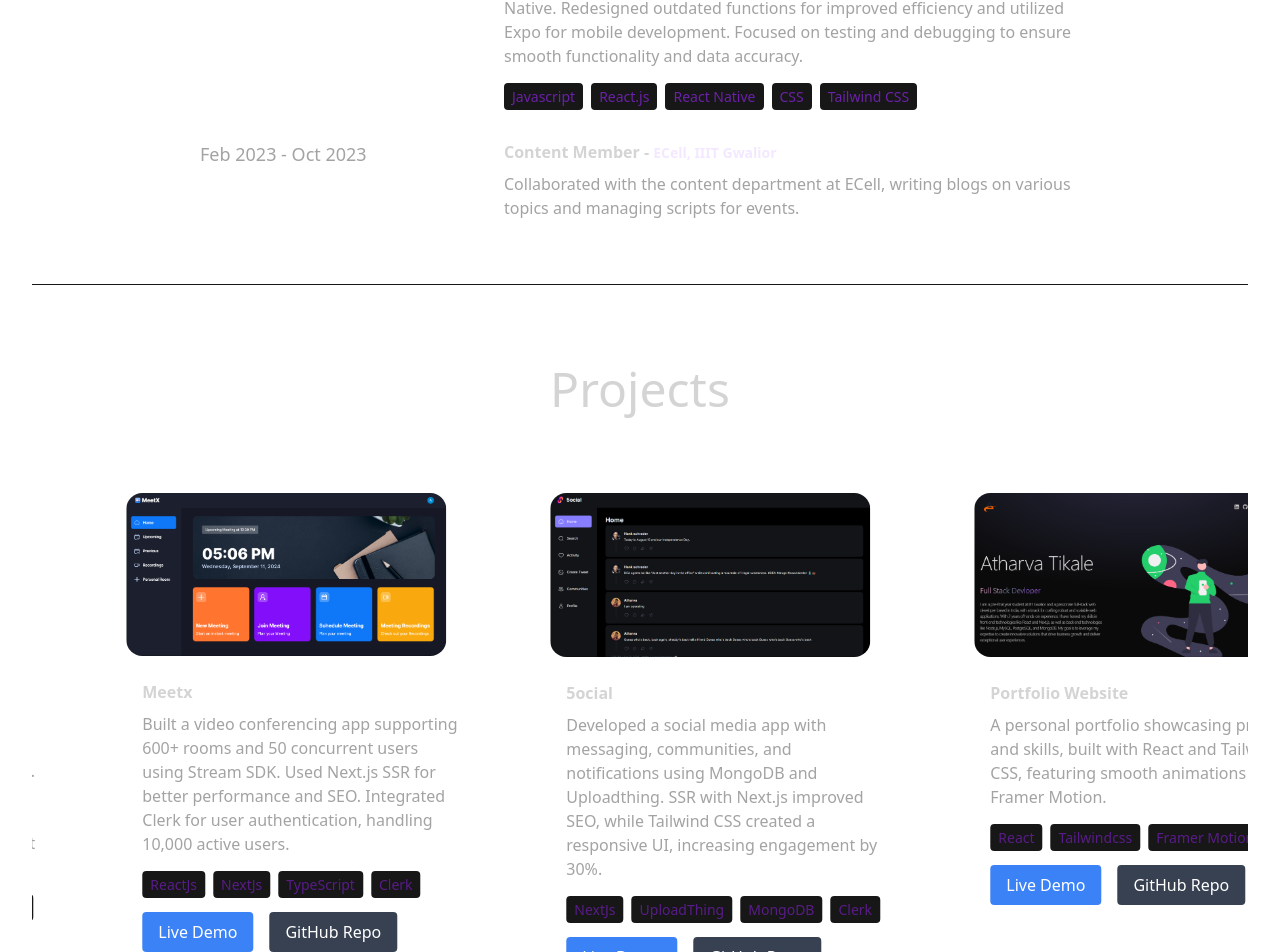
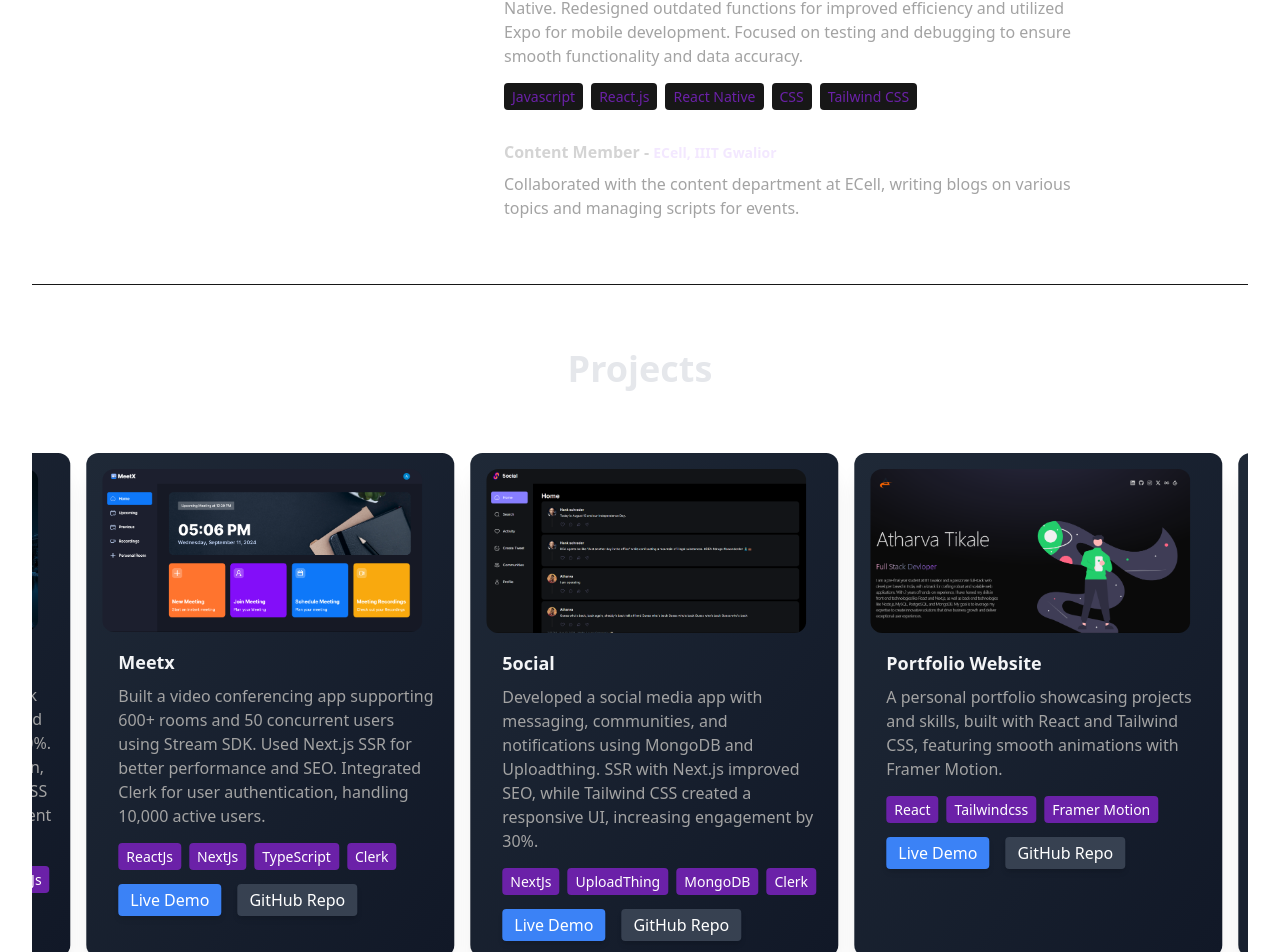
Before and after one commit to groot34/myPFrontend, a React (Vite) app: page / in a window 1280 px wide. Shown: the part 2759-3711 px from the top of the page. Built offline with nearby package versions, Linux system fonts and the light colour scheme.

Commit message:
final changes

```diff
--- a/src/components/Expirence.jsx
+++ b/src/components/Expirence.jsx
@@ -21,7 +21,7 @@
                 initial={{opacity:0, x:-100}}
                 transition={{duration:1}}
                 className='w-full lg:w-1/4'>
-                    <p className='mb-2 text-lg text-neutral-400'>{expirence.year}</p>
+                    <p className='mb-2 text-lg text-white'>{expirence.year}</p>
                 </motion.div>
 
                 <motion.div
--- a/src/components/Footer.jsx
+++ b/src/components/Footer.jsx
@@ -6,6 +6,9 @@
 
 const Footer = () => {
   const [isVisible, setIsVisible] = useState(false);
+
+  // Get the current year
+  const currentYear = new Date().getFullYear();
 
   // Scroll-to-top function
   const scrollToTop = () => {
@@ -70,6 +73,11 @@
           <FaArrowUp className="w-5 h-5" />
         </button>
       )}
+
+      {/* Copyright text at the bottom with current year */}
+      <p className="text-xs text-gray-500 mt-4">
+        © {currentYear}, All Rights Reserved
+      </p>
     </div>
   );
 };
--- a/src/components/Projects.jsx
+++ b/src/components/Projects.jsx
@@ -4,16 +4,15 @@
 
 const Projects = () => {
   const [isHovered, setIsHovered] = useState(false);
-  const [isMobile, setIsMobile] = useState(false); // State to track mobile view
-  const controls = useAnimation(); // Controls for the animation
+  const [isMobile, setIsMobile] = useState(false);
+  const controls = useAnimation();
 
-  // Detect if the screen is mobile size
   useEffect(() => {
     const handleResize = () => {
-      setIsMobile(window.innerWidth <= 768); // Adjust mobile width breakpoint
+      setIsMobile(window.innerWidth <= 768);
     };
 
-    handleResize(); // Call once on mount
+    handleResize();
     window.addEventListener("resize", handleResize);
 
     return () => {
@@ -21,36 +20,32 @@
     };
   }, []);
 
-  // Infinite scroll animation with hover effect for larger screens
   const scrollAnimation = {
     x: ["0%", "-100%"],
     transition: {
       x: {
         repeat: Infinity,
         repeatType: "loop",
-        duration: isMobile ? 15 : 20, // Faster animation on mobile
+        duration: isMobile ? 15 : 20,
         ease: "linear",
       },
     },
   };
 
-  // Effect to handle pause/resume of animation based on hover state
   useEffect(() => {
     if (isHovered) {
-      controls.stop(); // Stop scrolling when hovered
+      controls.stop();
     } else {
       const timeout = setTimeout(() => {
-        controls.start(scrollAnimation); // Resume scrolling after delay
-      }, 1000); // Delay for 1 second after mouse leaves
+        controls.start(scrollAnimation);
+      }, 1000);
 
-      return () => clearTimeout(timeout); // Clean up timeout
+      return () => clearTimeout(timeout);
     }
   }, [isHovered, controls, isMobile]);
 
-  // Duplicating the project list for seamless infinite scrolling on larger screens
-  const duplicatedProjects = [...PROJECTS, ...PROJECTS]; // Double the array for smooth looping
+  const duplicatedProjects = [...PROJECTS, ...PROJECTS];
 
-  // Redirect function to open links in a new tab
   const redirect = (url) => {
     if (url) {
       window.open(url, "_blank");
@@ -59,7 +54,6 @@
     }
   };
 
-  // Handle click for buttons
   const handleClick = (url) => {
     redirect(url);
   };
@@ -70,56 +64,54 @@
         whileInView={{ opacity: 1, y: 0 }}
         initial={{ opacity: 0, y: -100 }}
         transition={{ duration: 0.5 }}
-        className="my-20 text-center text-5xl"
+        className="my-16 text-center text-4xl font-bold text-gray-200"
       >
         Projects
       </motion.h2>
 
       {isMobile ? (
-        // Mobile view: Display projects in columns with alternating animations
-        <div className="space-y-6">
+        <div className="space-y-4">
           {PROJECTS.map((project, index) => (
             <motion.div
               key={index}
               initial={{ opacity: 0, x: index % 2 === 0 ? -100 : 100 }}
               whileInView={{ opacity: 1, x: 0 }}
               transition={{ duration: 1 }}
-              className="flex flex-col items-center mb-10"
+              className="flex flex-col items-center mb-8 bg-gradient-to-br from-gray-800 to-gray-900 shadow-lg rounded-xl p-4 hover:shadow-2xl transition-shadow duration-300"
+              whileHover={{ scale: 1.05 }}
             >
               <img
                 src={project.image}
                 alt={project.title}
-                className="mb-6 rounded-2xl w-full max-w-xs"
-                width={280} // Adjusted width for mobile
-                height={280} // Adjusted height for mobile
+                className="mb-4 rounded-xl w-full max-w-xs"
+                width={260}
+                height={260}
               />
               <div className="text-center max-w-xs">
-                <h6 className="mb-2 font-semibold">{project.title}</h6>
+                <h6 className="mb-2 text-lg font-semibold text-gray-100">{project.title}</h6>
                 <p className="mb-4 text-neutral-400">{project.description}</p>
 
-                {/* Technologies */}
                 <div className="mb-4">
                   {project.technologies.map((tech, techIndex) => (
                     <span
                       key={techIndex}
-                      className="mr-2 rounded bg-neutral-900 px-2 py-1 text-sm font-medium text-purple-900"
+                      className="mr-2 rounded bg-purple-800 px-2 py-1 text-sm font-medium text-white"
                     >
                       {tech}
                     </span>
                   ))}
                 </div>
 
-                {/* Buttons for Live Link and GitHub Repo */}
                 <div className="flex justify-center space-x-4">
                   <button
                     onClick={() => handleClick(project.liveLink)}
-                    className="cursor-pointer rounded bg-blue-500 px-4 py-2 text-white hover:bg-blue-600 transition duration-300"
+                    className="cursor-pointer rounded bg-blue-500 px-3 py-1 text-white hover:bg-blue-600 transition duration-300 shadow-md hover:shadow-lg"
                   >
                     Live Demo
                   </button>
                   <button
                     onClick={() => handleClick(project.githubLink)}
-                    className="cursor-pointer rounded bg-gray-700 px-4 py-2 text-white hover:bg-gray-800 transition duration-300"
+                    className="cursor-pointer rounded bg-gray-700 px-3 py-1 text-white hover:bg-gray-800 transition duration-300 shadow-md hover:shadow-lg"
                   >
                     GitHub Repo
                   </button>
@@ -129,52 +121,50 @@
           ))}
         </div>
       ) : (
-        // Larger screens: Infinite scrolling animation
         <motion.div
-          className="flex space-x-6"
-          animate={controls} // Control the animation with Framer Motion's controls
-          onMouseEnter={() => setIsHovered(true)} // Pause when mouse enters
-          onMouseLeave={() => setIsHovered(false)} // Resume after delay when mouse leaves
+          className="flex space-x-4"
+          animate={controls}
+          onMouseEnter={() => setIsHovered(true)}
+          onMouseLeave={() => setIsHovered(false)}
         >
           {duplicatedProjects.map((project, index) => (
             <motion.div
               key={index}
-              className="min-w-[300px] lg:min-w-[400px] flex-shrink-0 mb-10"
+              className="min-w-[260px] lg:min-w-[320px] flex-shrink-0 mb-6 bg-gradient-to-br from-gray-800 to-gray-900 shadow-xl rounded-xl p-4 hover:shadow-2xl transition-shadow duration-300"
+              whileHover={{ scale: 1.05 }}
             >
               <img
                 src={project.image}
                 alt={project.title}
-                className="mb-6 rounded-2xl w-full max-w-xs"
-                width={300} // Adjusted width for larger screens
-                height={300} // Adjusted height for larger screens
+                className="mb-4 rounded-xl w-full max-w-xs"
+                width={280}
+                height={280}
               />
               <div className="ml-4 max-w-xs">
-                <h6 className="mb-2 font-semibold">{project.title}</h6>
+                <h6 className="mb-2 text-lg font-semibold text-gray-100">{project.title}</h6>
                 <p className="mb-4 text-neutral-400">{project.description}</p>
 
-                {/* Technologies */}
                 <div className="mb-4">
                   {project.technologies.map((tech, techIndex) => (
                     <span
                       key={techIndex}
-                      className="mr-2 rounded bg-neutral-900 px-2 py-1 text-sm font-medium text-purple-900"
+                      className="mr-2 rounded bg-purple-800 px-2 py-1 text-sm font-medium text-white"
                     >
                       {tech}
                     </span>
                   ))}
                 </div>
 
-                {/* Buttons for Live Link and GitHub Repo */}
                 <div className="flex space-x-4">
                   <button
                     onClick={() => handleClick(project.liveLink)}
-                    className="cursor-pointer rounded bg-blue-500 px-4 py-2 text-white hover:bg-blue-600 transition duration-300"
+                    className="cursor-pointer rounded bg-blue-500 px-3 py-1 text-white hover:bg-blue-600 transition duration-300 shadow-md hover:shadow-lg"
                   >
                     Live Demo
                   </button>
                   <button
                     onClick={() => handleClick(project.githubLink)}
-                    className="cursor-pointer rounded bg-gray-700 px-4 py-2 text-white hover:bg-gray-800 transition duration-300"
+                    className="cursor-pointer rounded bg-gray-700 px-3 py-1 text-white hover:bg-gray-800 transition duration-300 shadow-md hover:shadow-lg"
                   >
                     GitHub Repo
                   </button>
--- a/src/components/Technologies.jsx
+++ b/src/components/Technologies.jsx
@@ -174,6 +174,7 @@
                 animate="animate"
                 className="rounded-2xl border-4 border-neutral-800 p-4 cursor-pointer"
                 onHoverStart={() => setSelectedIcon(index)}
+                onClick={() => setSelectedIcon(index)}
               >
                 {icon.src ? (
                   <img className="w-16 h-16" src={icon.src} alt={icon.alt} />
--- a/src/components/TypingEffect.jsx
+++ b/src/components/TypingEffect.jsx
@@ -3,7 +3,7 @@
 
 const TypingEffect = () => {
   const [text] = useTypewriter({
-    words: ['Full stack developer', 'Android developer', 'Reader', 'Geopolitical Enthusiast', 'Programmer'],
+    words: ['Full stack developer', 'Android developer', 'Reader', 'Geopolitical Enthusiast', 'Programmer', 'UI/UX Designer'],
     loop: true,
     typeSpeed: 100,
     deleteSpeed: 50,
```
